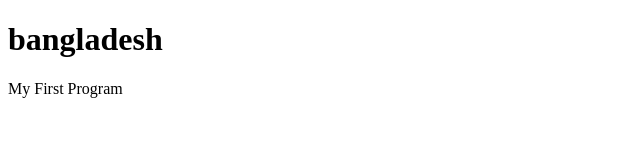
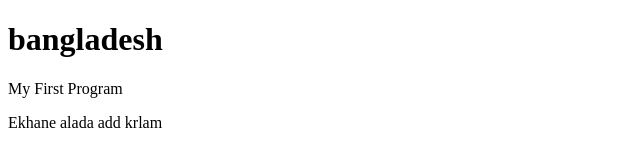
Before and after one commit to Miskat-BD/My-File, a plain HTML site: page index.html in a window 1280 px wide. Shown: the whole page, without its empty margins (0-640 px from the left). Drawn offline with Linux system fonts and the light colour scheme.

Commit message:
Update index.html

```diff
--- a/index.html
+++ b/index.html
@@ -8,5 +8,6 @@
 <body>
     <h1>bangladesh</h1>
     <p>My First Program</p>
+    <p>Ekhane alada add krlam</p>
 </body>
 </html>
```
